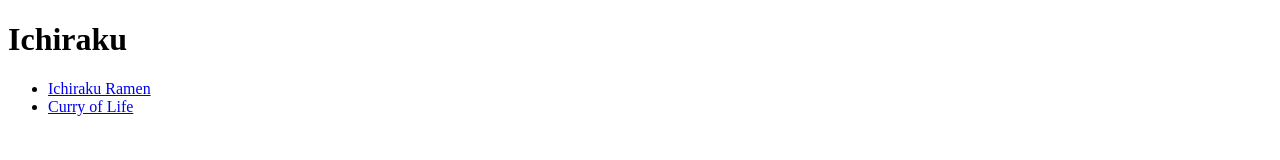
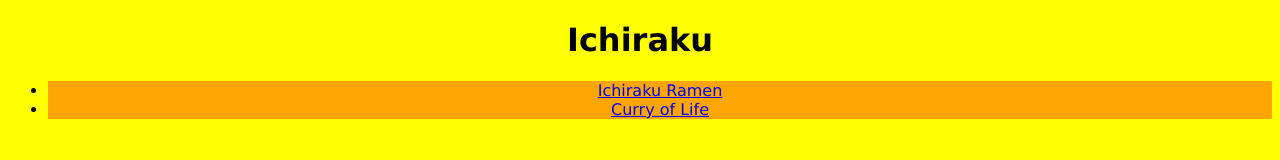
Before and after one commit to jasonn361/odin-recipes, a plain HTML site: page index.html in a window 1280 px wide. Drawn offline with Linux system fonts and the light colour scheme.

Commit message:
Added CSS styling to index

```diff
--- a/index.html
+++ b/index.html
@@ -6,7 +6,7 @@
     <link rel="stylesheet" href="./style.css">
   </head>
   <body>
-    <h1>Ichiraku</h1>
+    <h1 class="title">Ichiraku</h1>
     <ul>
       <li><a href="./recipes/ichiraku-ramen.html">Ichiraku Ramen</a></li>
       <li><a href="./recipes/curry-of-life.html">Curry of Life</a></li>
--- a/style.css
+++ b/style.css
@@ -0,0 +1,12 @@
+body {
+  background-color: rgb(255, 255, 0);
+  font-family: Verdana;
+}
+
+.title, ul {
+  text-align: center;
+}
+
+li {
+  background-color: orange;
+}
```
